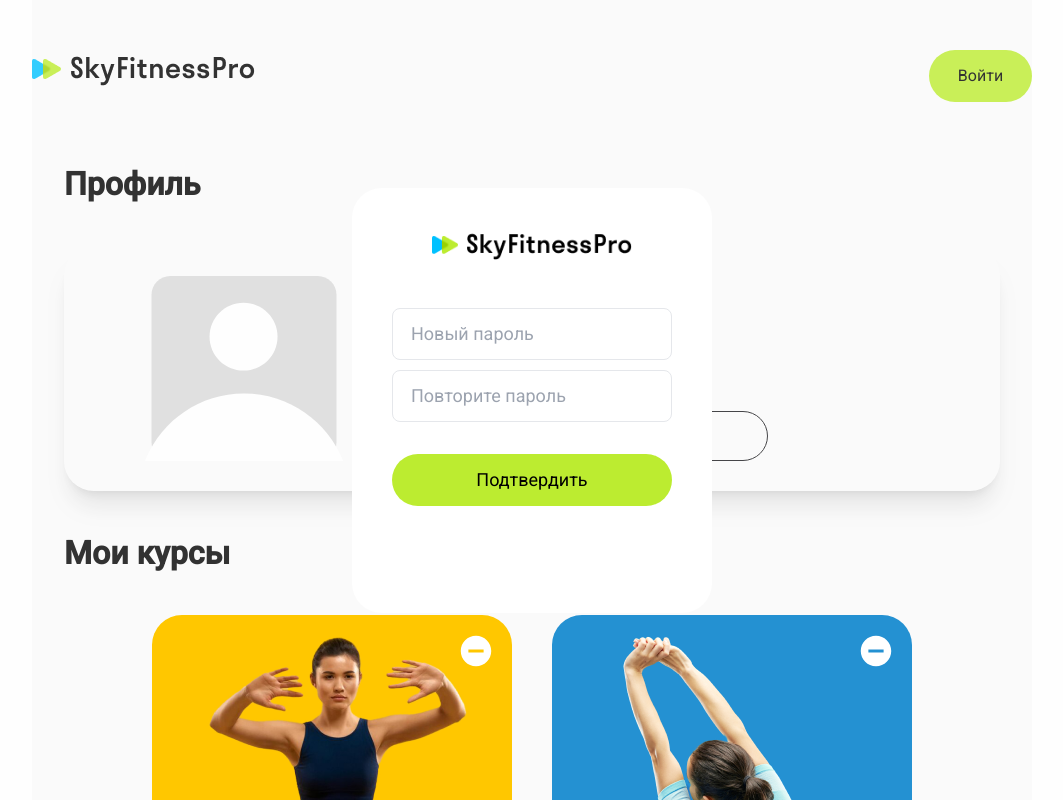
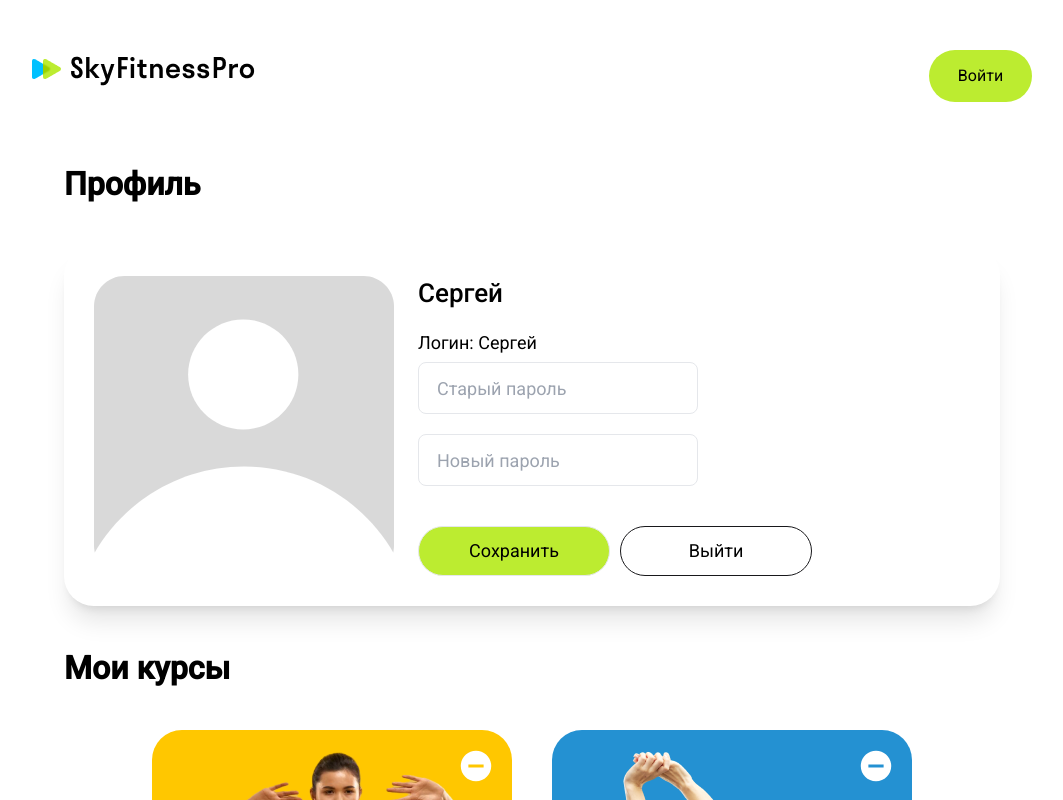
Before and after one commit to ruslankrivilin/SkyFitnessPro_TeamDev, a React (Vite) app: page /userprofile in a window 1280 px wide. Both pictures are taken after a click on the button "Изменить пароль". Shown: the top 800 px of the page, without its empty margins (108-1171 px from the left). Built offline with nearby package versions, Linux system fonts and the light colour scheme.

Commit message:
userPage

```diff
--- a/src/components/Common/SignupForm/SignupForm.tsx
+++ b/src/components/Common/SignupForm/SignupForm.tsx
@@ -39,7 +39,7 @@ export default function SignupForm({ setIsOpenedSigninForm, setIsOpenedSignupFor
 
   const handleSignUp = async () => {
     setIsNotCorrectPassword(false);
-    await signupApi(registrationData).then((data) => {
+    await signupApi(registrationData.email, registrationData.passwordFirst).then((data) => {
       logout(data.user);
       navigate(appRoutes.MAIN);
       setIsOpenedSigninForm(false);
@@ -58,7 +58,7 @@ export default function SignupForm({ setIsOpenedSigninForm, setIsOpenedSignupFor
     <>
 
       <div className="absolute z-50 top-0 left-0 min-w-375 min-h-[100vh] w-[100%] h-[100%]
-      flex flex-col justify-center items-center bg-blackout bg-opacity-20">
+      flex flex-col justify-center items-center bg-black bg-opacity-20">
         <div className="block bg-white max-w-[360px] w-[100%] h-[490px] rounded-blockRadiusMax border-solid border-zinc-300 px-20 py-10">
 
           <div className="mb-12 flex justify-center items-center">
@@ -106,15 +106,15 @@ export default function SignupForm({ setIsOpenedSigninForm, setIsOpenedSignupFor
                 Данная почта уже используется. Попробуйте войти.
               </div>
             )}
-            <div className="mt-5 flex flex-col justify-center items-center">
+            <div className="flex flex-col justify-center items-center">
               <button
-                className="mt-3 h-[52px] w-[280px] rounded-buttonRadius text-[18px] font-normal
+                className="mt-4 h-[52px] w-[280px] rounded-buttonRadius text-[18px] font-normal
               bg-mainColor hover:bg-mainHover active:bg-black" onClick={handleSignUp}>
                 Зарегистрироваться
               </button>
               <button
                 className="mt-3 h-[52px] w-[280px] rounded-buttonRadius text-[18px] font-normal leading-[19.8px]
-              border hover:bg-bgColor active:bg-blackout
+              border hover:bg-bgColor active:bg-blackout border-zinc-900
               disabled:bg-gray-light disabled:text-gray-dark disabled:border-gray-dark
               transition-colors duration-300" onClick={handleOpenSigninForm}>
                 Войти
--- a/src/pages/UserProfile/UserProfilePage.tsx
+++ b/src/pages/UserProfile/UserProfilePage.tsx
@@ -1,54 +1,73 @@
 
-import { useNavigate } from "react-router-dom";
+import { Link } from "react-router-dom";
 import CourseCard from "../../components/Common/CourseCard/CourseCard";
 import Header from "../../components/Common/Header/Header";
 import { appRoutes } from "../../lib/appRoutes";
-import { useState } from "react";
-import UserProfile from "../../components/OtherComponents/UserProfile/UserProfile";
+import { ChangeEvent, useState } from "react";
+// import { useUserData } from "../../hooks/useUserData";
+
+type ErrorType = {
+  password: string,
+  repeatPassword: string,
+}
 
 
+type UserModalType = {
+  setIsOpenedUserModal: (arg: boolean) => void;
+  setIsAuthorizated: (arg: boolean) => void;
+};
 
-export default function UserProfilePage() {
-  const navigate = useNavigate();
-  const [isOpenedEmailForm, setIsOpenedUserProfile] = useState<boolean>(false);
+export default function UserProfilePage({ setIsOpenedUserModal, setIsAuthorizated }: UserModalType) {
+
+  const [isNotCorrect, setIsNotCorrect] = useState("");
 
 
+  const [isChangeMode, setIsChangeMode] = useState<ErrorType>({ password: "", repeatPassword: "" });
+
+  const [isPasswordCorrect, setIsPasswordCorrect] = useState(true);
+
+  const [isKnopka, setIsKnopka] = useState(true);
+
+
+  const handleInputChange = (e: ChangeEvent<HTMLInputElement>) => {
+    const { name, value } = e.target
+    setIsChangeMode({
+      ...isChangeMode,
+      [name]: value
+    })
+  }
 
   function handleChangePassword() {
-    setIsOpenedUserProfile(true);
-
+    setIsPasswordCorrect(false);
+    setIsKnopka(false);
   }
 
-  // const handleLogout = async () => {
-  //   console.log(handleLogout)
-  //   setTimeout(() => {
-  //     aa(false)
-  //   }, 3000)
-  // };
-// const [isOpenedHeader, setIsOpenedHeader] = useState<boolean>(false);
-  // function handleLogout() {
-  //   setIsOpenedHeader(true);
-  // }
-
-  function handleLogout() {
-    navigate(appRoutes.MAIN);
+  function onClick() {
+    if (!isChangeMode.password.trim() || !isChangeMode.repeatPassword.trim()) {
+      setIsNotCorrect("Заполните все поля!");
+      return;
+    }
+    if (isChangeMode.password !== isChangeMode.repeatPassword) {
+      setIsNotCorrect("Пароли не совпадают");
+      return;
+    }
+    else {
+      setIsPasswordCorrect(true);
+      setIsKnopka(true);
+    }
   }
 
-  // const [passwordData, setpasswordData] = useState({ password: "", repeatPassword: "" });
-
-  // const handleInputChange = (e: ChangeEvent<HTMLInputElement>) => {
-  //   const { name, value } = e.target
-  //   setpasswordData({
-  //     ...passwordData,
-  //     [name]: value })
-  // }
-
+  const handleLogout = () => {
+    setIsOpenedUserModal(false);
+    setIsAuthorizated(false);
+    // logout();
+  };
 
 
   return (
     <>
-      <div className="bg-blackout h-screen">
-        <Header page={""}/>
+      <div className="h-screen">
+        <Header page={""} />
         <h2
           data-tid="titleProfile"
           className="mb-10 ml-8 text-[40px] sm:text-[26px] md:text-[32px] font-semibold leading-[44px]"
@@ -74,20 +93,58 @@ export default function UserProfilePage() {
                 Сергей
               </h3>
               <div className="mt-3 text-[18px] font-normal leading-[19px]">
-                Логин:
+                Логин: Сергей
               </div>
-              <div className="text-[18px] font-normal leading-[19px] ">
+              {isPasswordCorrect && (
+                <div className="flex items-center text-[18px] font-normal leading-[19px] ">
                   Пароль:
+                  <button
+                    className="w-[120px] sm:h-[25px] rounded-blockRadiusMin border bg-gray-400 text-gray-400"
+                  >
+                  </button>
                 </div>
-              <div className="mt-5 w-[394px] sm:w-[283px] md:w-[350px] flex flex-row gap-[10px] sm:items-center">
+              )}
+              {!isPasswordCorrect && (
+                <>
+                  <input
+                    className="mb-2.5 h-[52px] w-[280px] px-[18px] py-[12px] text-lg rounded-inputRadius appearance-none border rounded-small border-gray-extra  bg-white-base text-black-base placeholder-gray-extra"
+                    name="password"
+                    type="password"
+                    placeholder="Старый пароль"
+                    value={isChangeMode.password}
+                    onChange={handleInputChange} />
+                  <input
+                    className="border-error h-[52px] w-[280px] px-[18px] py-[12px] rounded-inputRadius text-lg appearance-none border rounded-small border-gray-extra bg-white-base text-black-base placeholder-gray-extra"
+                    name="repeatPassword"
+                    type="password"
+                    placeholder="Новый пароль"
+                    value={isChangeMode.repeatPassword}
+                    onChange={handleInputChange} />
+                  <div className="text-red-500">{isNotCorrect}</div>
+                </>
+              )}
+
+              <div className="mt-5 w-[394px] flex flex-row gap-[10px] sm:items-center">
+
+                {isKnopka && (
                   <button
                     onClick={handleChangePassword}
-                  className="w-[192px] sm:h-[50px] rounded-buttonRadius  bg-mainColor hover:bg-mainHover active:bg-black"
+                    className="w-[192px] sm:h-[50px] rounded-buttonRadius text-[18px] font-normal leading-[19.8px]
+                  border  bg-mainColor hover:bg-mainHover active:bg-black"
                   >
                     Изменить пароль
-                  {/* {isOpenedEmailForm ? "Сохранить" : "Изменить пароль"} */}
                   </button>
-      {isOpenedEmailForm && <UserProfile setIsOpenedUserProfile={setIsOpenedUserProfile} />}
+                )}
+                {!isKnopka && (
+                  <button
+                    onClick={onClick}
+                    className="w-[192px] sm:h-[50px] rounded-buttonRadius text-[18px] font-normal leading-[19.8px]
+                  border  bg-mainColor hover:bg-mainHover active:bg-black"
+                  >
+                    Сохранить
+                  </button>
+                )}
+                <Link to={appRoutes.MAIN}>
                   <button
                     onClick={handleLogout}
                     className="w-[192px] sm:h-[50px] rounded-buttonRadius
@@ -96,6 +153,7 @@ export default function UserProfilePage() {
                   >
                     Выйти
                   </button>
+                </Link>
               </div>
             </div>
           </div>
@@ -106,7 +164,7 @@ export default function UserProfilePage() {
         </h2>
         <div className="mb-10 ml-8 mr-8 gap-x-16">
           <div className="grid-cols-1 sm:grid">
-            <CourseCard isMainPage={false}/>
+            <CourseCard isMainPage={false} />
           </div>
         </div>
       </div>
```
Also changed, not shown: src/components/Common/SigninForm/SigninForm.tsx (+13 -17 lines). Lines whose indentation alone changed are shown as unchanged.
